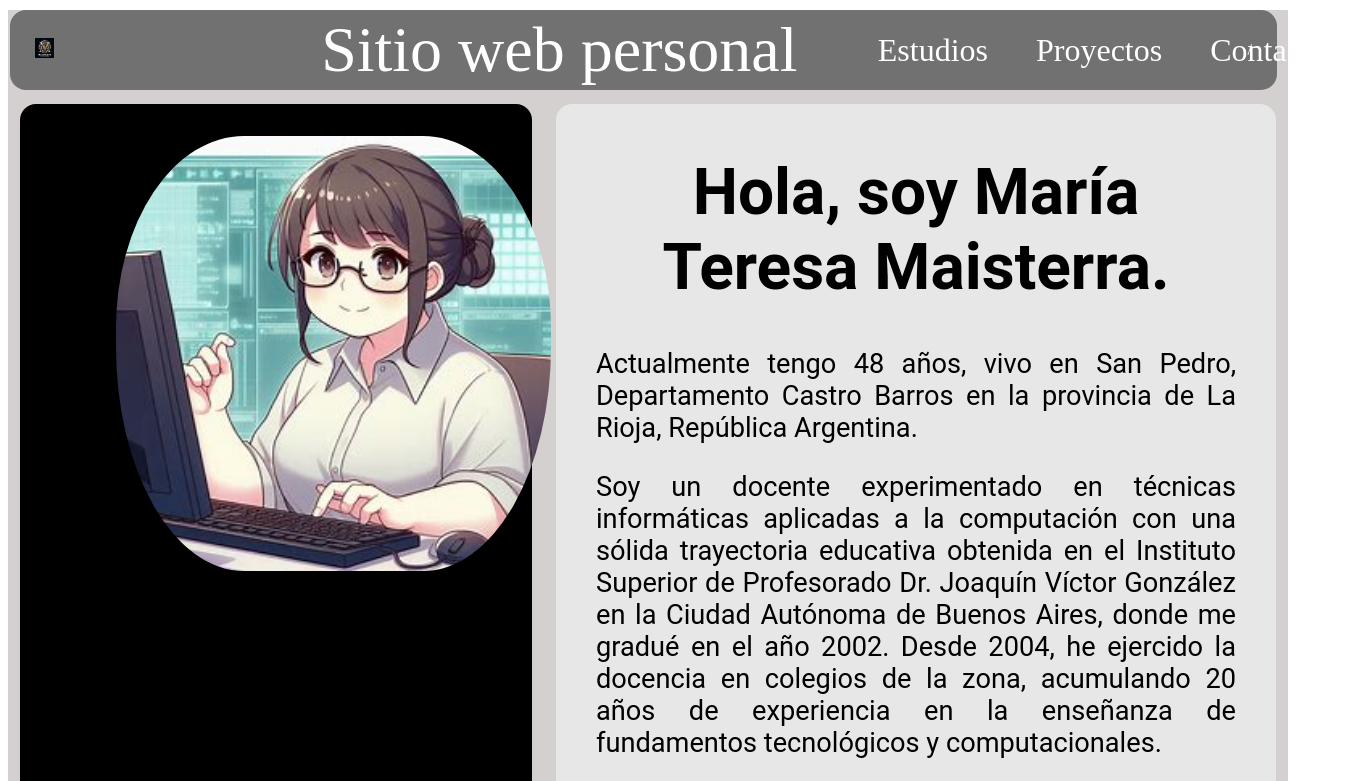
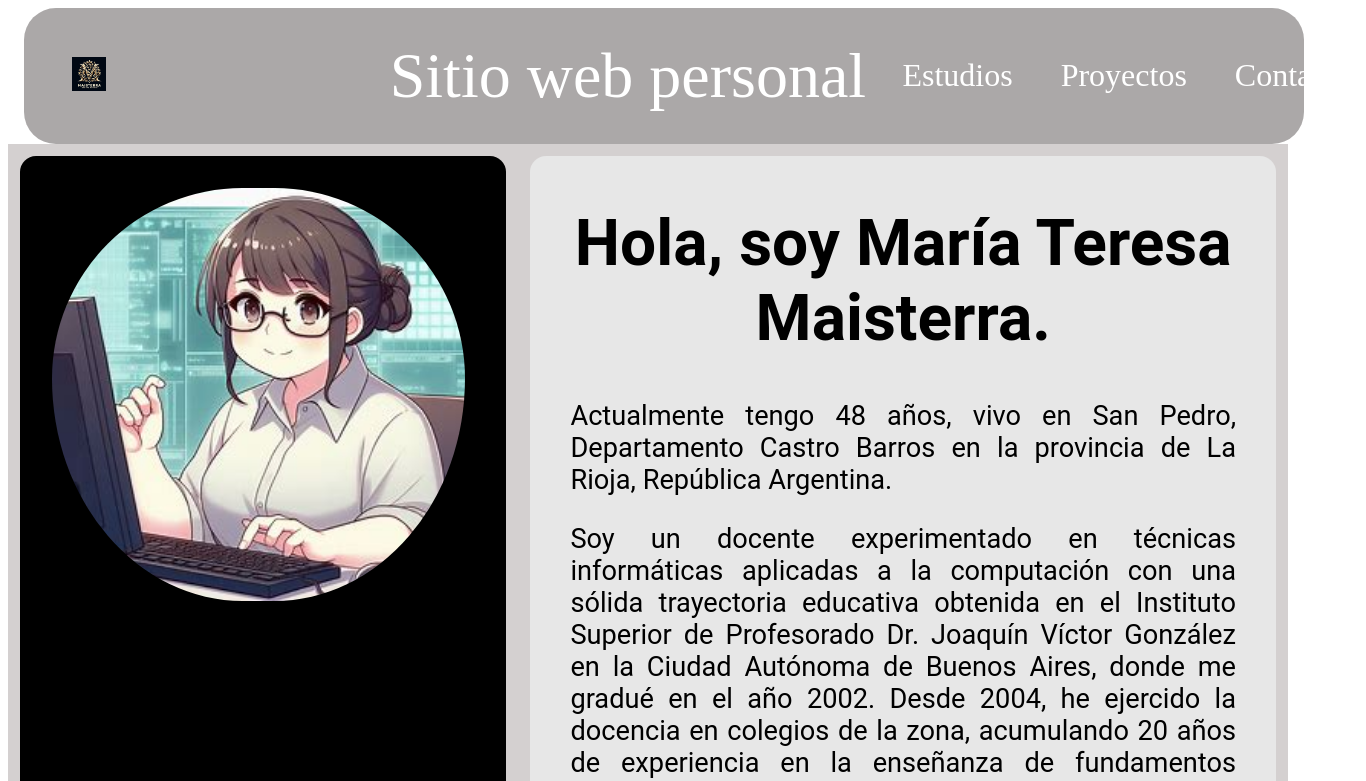
Before and after one commit to mtmaisterra/sitioPersonal, a React (Vite) app: page / in a window 1280 px wide. Shown: the top 781 px of the page, 1366 px wide, since content can reach past the window. Built offline with nearby package versions, Linux system fonts and the light colour scheme.

Commit message:
dejando todo listo 1

```diff
--- /dev/null
+++ b/src/App.jsx
@@ -0,0 +1,28 @@
+import React from 'react';
+import { BrowserRouter, Route, Routes } from 'react-router-dom';
+import Contacto from './components/Contacto';
+import Footer from './components/Footer';
+import NavBar from './components/NavBar';
+import Estudios from './components/estudios';
+import Home from './components/home';
+import Proyectos from './components/proyectos';
+import './css/app.css';
+
+
+function App() {
+    return (
+        <div>
+            <BrowserRouter>
+                <NavBar />
+                <Routes>
+                    <Route path='/proyectos' element={<Proyectos />} />
+                    <Route path='/estudios' element={<Estudios />} />
+                    <Route path='/contacto' element={<Contacto />} />
+                    <Route path='/' element={<Home />} />
+                </Routes>
+                <Footer />
+            </BrowserRouter>
+        </div>
+    )
+}
+export default App;
--- a/src/components/NavBar.jsx
+++ b/src/components/NavBar.jsx
@@ -1,14 +1,9 @@
 import React from 'react';
-import { BrowserRouter, Link, Route, Routes } from 'react-router-dom';
+import {  Link } from 'react-router-dom';
 import '../css/navbar.css';
-import Contacto from '../components/Contacto';
-import Home from '../pages/home';
-import Estudios from '../components/estudios';
-import Proyectos from '../components/proyectos';
 
 const NavBar = () => {
     return (
-        <BrowserRouter>
         <nav className='navBar'>
             <div className='div-logo'>
                 <img src='/MaisterraLogo.jpeg' className='img-logo' alt="Logo" />
@@ -30,14 +25,7 @@ const NavBar = () => {
                 </Link>
                 <Link to="/"></Link>
             </div>
-                <Routes>
-                    <Route path='/proyectos' element={<Proyectos />} />
-                    <Route path='/estudios' element={<Estudios />} />
-                    <Route path='/contacto' element={<Contacto />} />
-                    <Route path='/' element={"/"} />
-                </Routes>
         </nav>
-        </BrowserRouter>
     );
 };
 
--- /dev/null
+++ b/src/components/home.jsx
@@ -0,0 +1,20 @@
+import React from 'react';
+import '../css/home.css';
+import About from './About';
+
+
+const Home = () => {
+    return (
+        <>
+            <div className='container'>
+                <div className='img'>
+                    <img src='./Imagen-2.jpeg' className='img-propia' />
+                </div>
+                <div className='about'>
+                    <About />
+                </div>
+            </div>
+        </>
+    )
+};
+export default Home;
--- a/src/css/app.css
+++ b/src/css/app.css
@@ -1,42 +1,19 @@
-/* .body-app {
-    width: 100%;
+.footer {
+    width: 99%;
+    height: 4rem;
+    background-color: rgb(58, 56, 56);
+    border-radius: 1rem;
+}
+.navBar {
+    width: 95%;
+    height: 5%;
     display: flex;
-    flex-direction: column;
-    align-items: center;
-    justify-content: center;
-}
-
-.navBar {
-    width: 100%;
-    height: 10%;
-    display: flex;
-    flex-direction: column;
-
-}
-
-.div-navbar {
     justify-content: space-between;
     align-items: center;
-    color: white;
-    margin-left: 5%;
-    margin-right: 5%;
-    border-radius: 4px 4px 0 0;
+    padding-left: 2rem;
+    padding-right: 2rem;
+    margin-left: 1rem;
+    margin-right: 1rem;
+    border-radius: 2rem;
+    background-color: rgb(171, 168, 168);
 }
-
-.div-logo {
-    width: 10%;
-    justify-content: left;
-    margin: 2%;
-}
-
-.img-logo {
-    width: 4%;
-    border-radius: 10px 20px 10px 20px;
-    padding: 2%;
-}
-
-.enlaces-navbar {
-    justify-content: right;
-    width: 50%;
-
-} */
--- a/src/css/home.css
+++ b/src/css/home.css
@@ -1,22 +1,6 @@
 .container {
     width: 100%;
-    height: screen;
     background-color: rgb(212, 208, 208);
-}
-
-.navbar {
-    width: 99%;
-    margin: 2px;
-    height: 5rem;
-    display: flex;
-    border-radius: 1rem;
-    background-color: rgb(113, 113, 114);
-    color: white;
-}
-
-.home {
-    width: 100%;
-    height: 850px;
     display: flex;
     flex-direction: row;
 }
@@ -33,24 +17,17 @@
     width: 85%;
     align-items: center;
     text-align: center;
-    padding-left: 6rem;
-    padding-right: 6rem;
+    padding-left: 2rem;
+    padding-right: 2rem;
     padding-top: 2rem;
     border-radius: 14rem;
 }
 
 .about {
-    width: 55%;
+    width: 60%;
     justify-content: right;
     margin: 0.75rem;
     padding: 0.5rem;
     background-color: rgb(231, 231, 231);
     border-radius: 1rem;
 }
-
-.footer {
-    width: 99%;
-    height: 4rem;
-    background-color: rgb(58, 56, 56);
-    border-radius: 1rem;
-}
--- a/src/css/navbar.css
+++ b/src/css/navbar.css
@@ -1,15 +1,16 @@
 .navBar {
-    width: 100%;
+    width: 90%;
     display: flex;
-    justify-content: space-between;
+    justify-content: space-around;
     align-items: center;
-    margin-left: 2%;
-    margin-right: 2%;
+    margin-left: 1rem;
+    margin-right: 1rem;
     border-radius: 4rem;
 }
 
 .div-logo {
-    width: 10%;
+    width: 20%;
+    margin-left: 1rem;
     justify-content: left;
 }
 
--- a/src/index.jsx
+++ b/src/index.jsx
@@ -1,9 +1,9 @@
 import React from 'react';
 import ReactDOM from 'react-dom/client';
-import Home from './pages/home';
+import App from './App';
 
 ReactDOM.createRoot(document.getElementById('root')).render(
   <React.StrictMode>
-    <Home />
+    <App />
   </React.StrictMode>,
 )
--- a/src/pages/home.jsx
+++ /dev/null
@@ -1,30 +0,0 @@
-import React from 'react';
-import Footer from '../components/Footer';
-import NavBar from '../components/NavBar';
-import About from '../components/About';
-import '../css/home.css';
-
-
-const Home = () => {
-    return (
-        <>
-            <div className='container'>
-                <div className='navbar'>
-                    <NavBar />
-                </div>
-                <div className='home'>
-                    <div className='img'>
-                        <img src='./Imagen-2.jpeg' className='img-propia' />
-                    </div>
-                    <div className='about'>
-                        <About />
-                    </div>
-                </div>
-                <div className='footer'>
-                    <Footer />
-                </div>
-            </div>
-        </>
-    )
-};
-export default Home;
```
Lines whose indentation alone changed are shown as unchanged.
